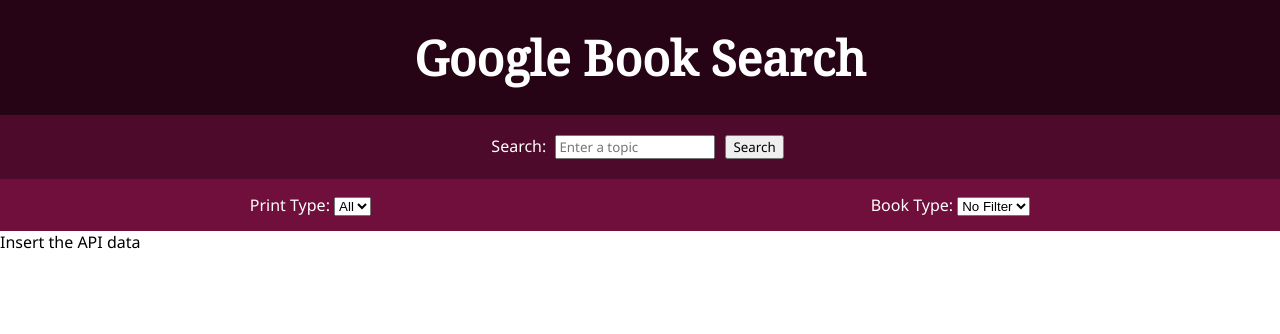
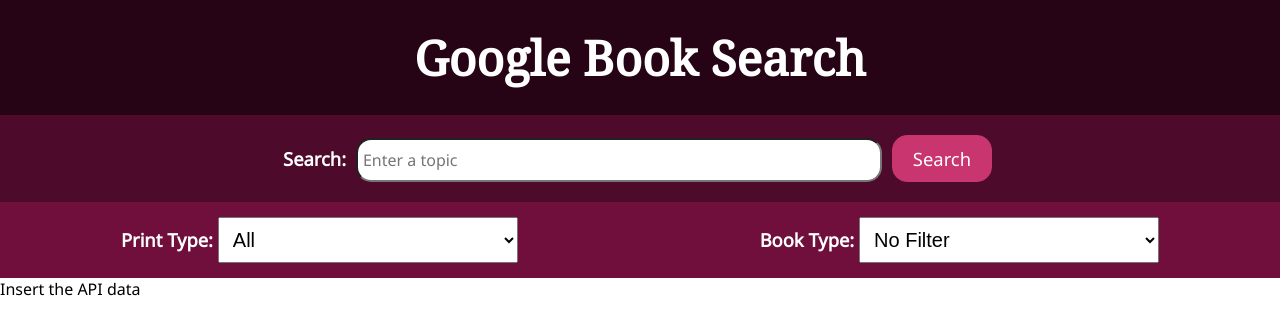
Before and after one commit to omaiyea/book-search, a React (Create React App) app: page / in a window 1280 px wide. Shown: the top 334 px of the page. Built offline with nearby package versions, Linux system fonts and the light colour scheme.

Commit message:
add basic styling

```diff
--- a/src/Filters/Filter.css
+++ b/src/Filters/Filter.css
@@ -9,3 +9,20 @@
 p{
     margin: 0;
 }
+
+select{
+    cursor: pointer;
+    font-size: 1.25em;
+    padding: 10px;
+    width: 120px;
+}
+
+option{
+    padding: 10px;
+}
+
+@media screen and (min-width: 800px){
+    select{
+        width: 300px;
+    }
+}
--- a/src/Header/Header.css
+++ b/src/Header/Header.css
@@ -9,3 +9,8 @@
     text-align: center;
     font-size: 3rem;
 }
+
+label{
+    font-weight: bold;
+    font-size: 1.15em;
+}
--- a/src/SearchBar/SearchBar.css
+++ b/src/SearchBar/SearchBar.css
@@ -9,3 +9,22 @@
 input{
     margin: 0px 5px;
 }
+
+input[type="text"]{
+    border-radius:15px;
+    width: 40%;
+    padding: 5px;
+    height: 30px;
+    font-size: 1em;
+}
+
+input[type="button"]{
+    cursor: pointer;
+    width: 100px;
+    font-size: 1.15em;
+    padding: 10px;
+    background-color: #c9356e;
+    border: 1px #c9356e solid;
+    color: white;
+    border-radius:15px;
+}
```
